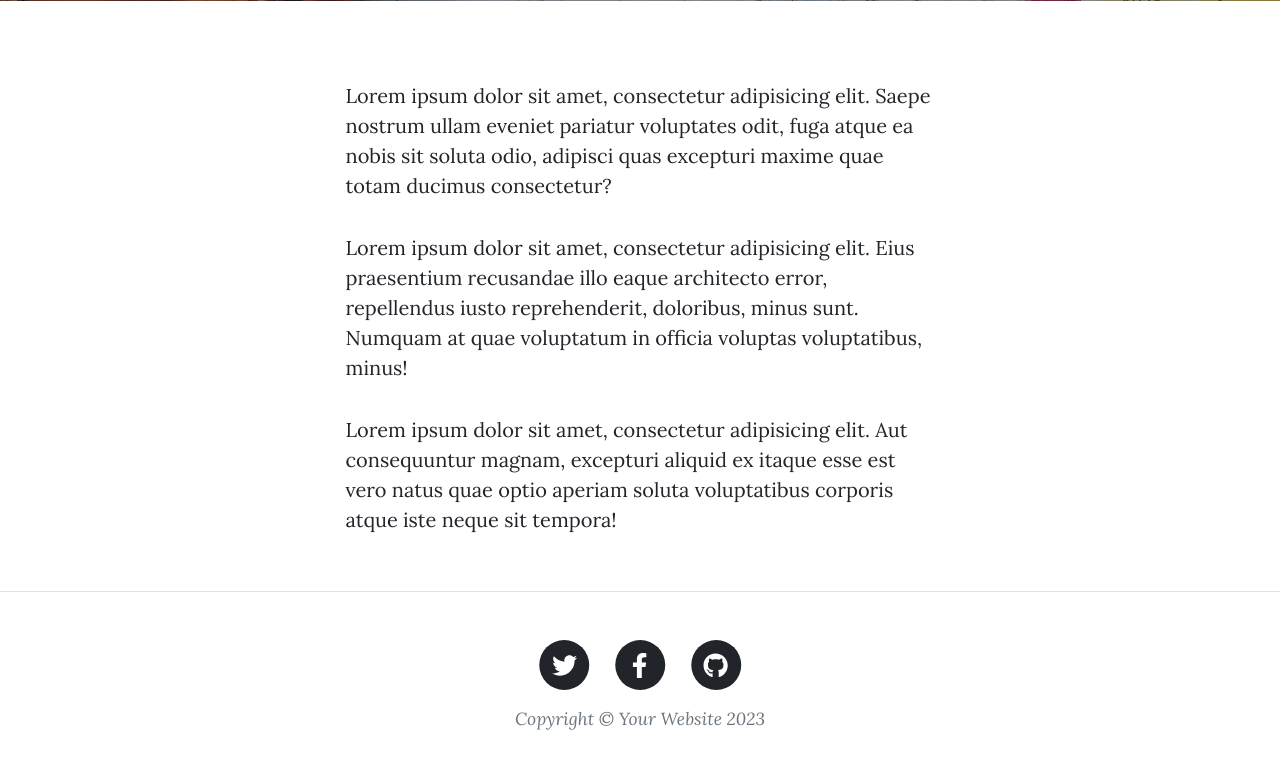
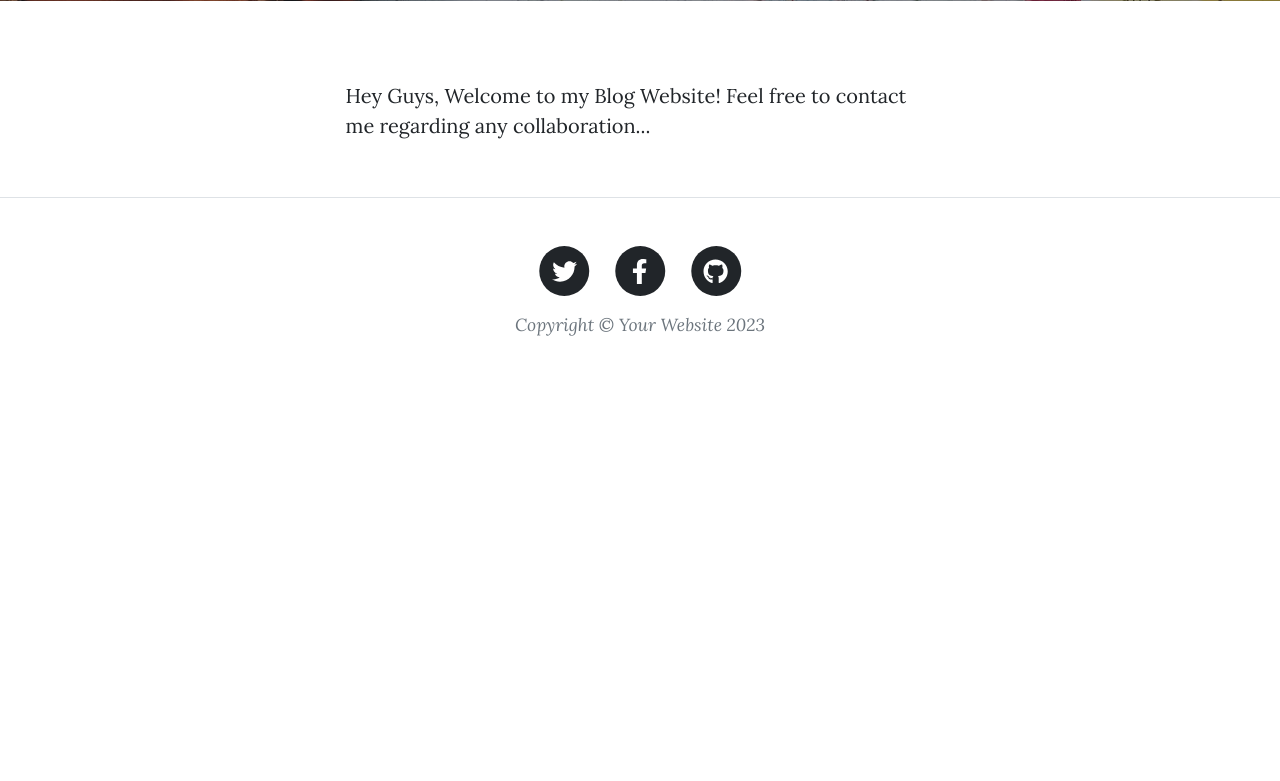
Before and after one commit to Reginald-William/Reginald-Blog-Website, a Flask app: page /about in a window 1280 px wide. Shown: the part 531-1312 px from the top of the page. After the commit the page ends 867 px from the top, so only its background shows below. Run offline with Flask 3, Linux system fonts and the light colour scheme; some libraries are stand-ins or nearby versions.

Commit message:
Update about.html
updated about

```diff
--- a/templates/about.html
+++ b/templates/about.html
@@ -22,22 +22,8 @@
     <div class="row gx-4 gx-lg-5 justify-content-center">
       <div class="col-md-10 col-lg-8 col-xl-7">
         <p>
-          Lorem ipsum dolor sit amet, consectetur adipisicing elit. Saepe
-          nostrum ullam eveniet pariatur voluptates odit, fuga atque ea nobis
-          sit soluta odio, adipisci quas excepturi maxime quae totam ducimus
-          consectetur?
-        </p>
-        <p>
-          Lorem ipsum dolor sit amet, consectetur adipisicing elit. Eius
-          praesentium recusandae illo eaque architecto error, repellendus iusto
-          reprehenderit, doloribus, minus sunt. Numquam at quae voluptatum in
-          officia voluptas voluptatibus, minus!
-        </p>
-        <p>
-          Lorem ipsum dolor sit amet, consectetur adipisicing elit. Aut
-          consequuntur magnam, excepturi aliquid ex itaque esse est vero natus
-          quae optio aperiam soluta voluptatibus corporis atque iste neque sit
-          tempora!
+          Hey Guys, Welcome to my Blog Website!
+          Feel free to contact me regarding any collaboration...
         </p>
       </div>
     </div>
```
